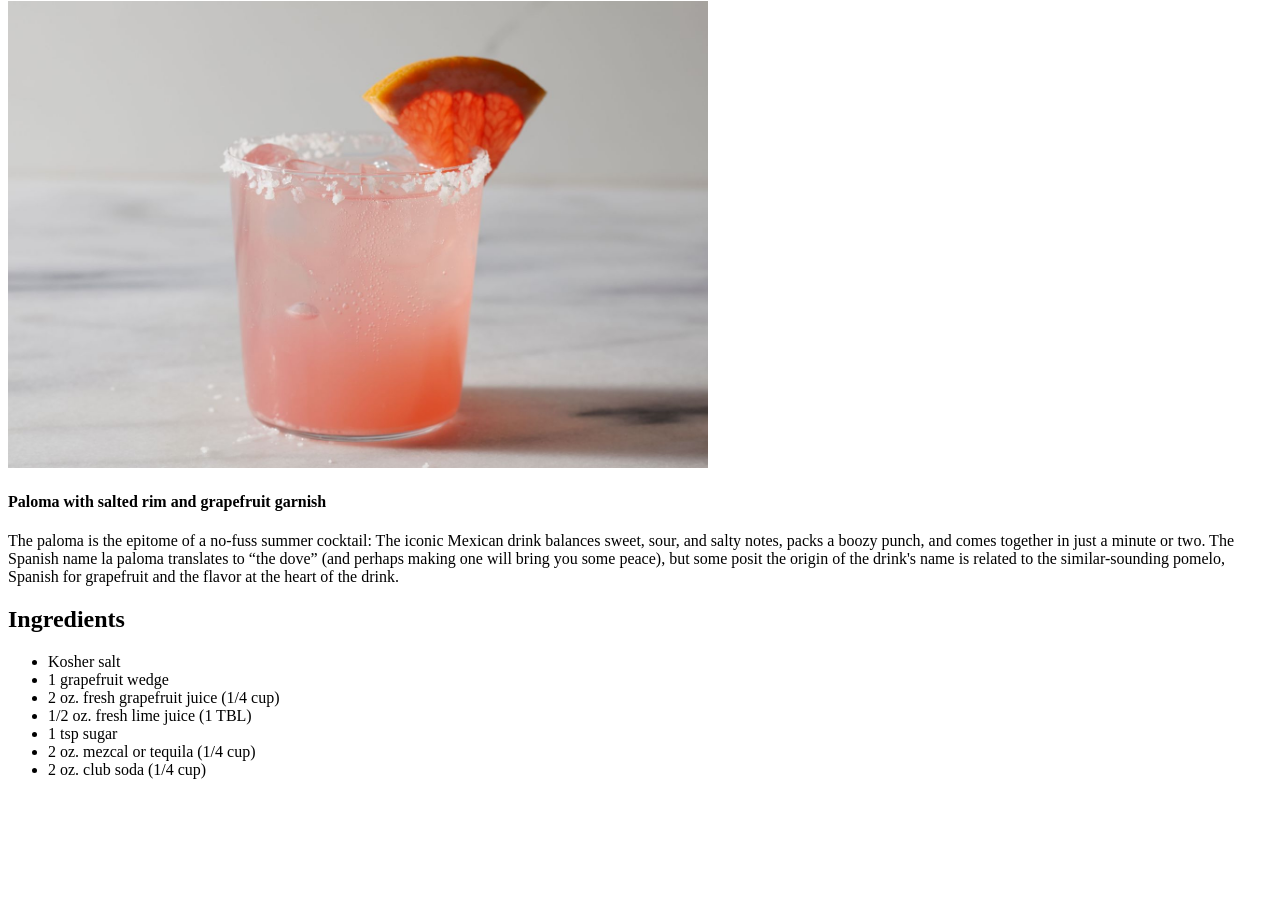
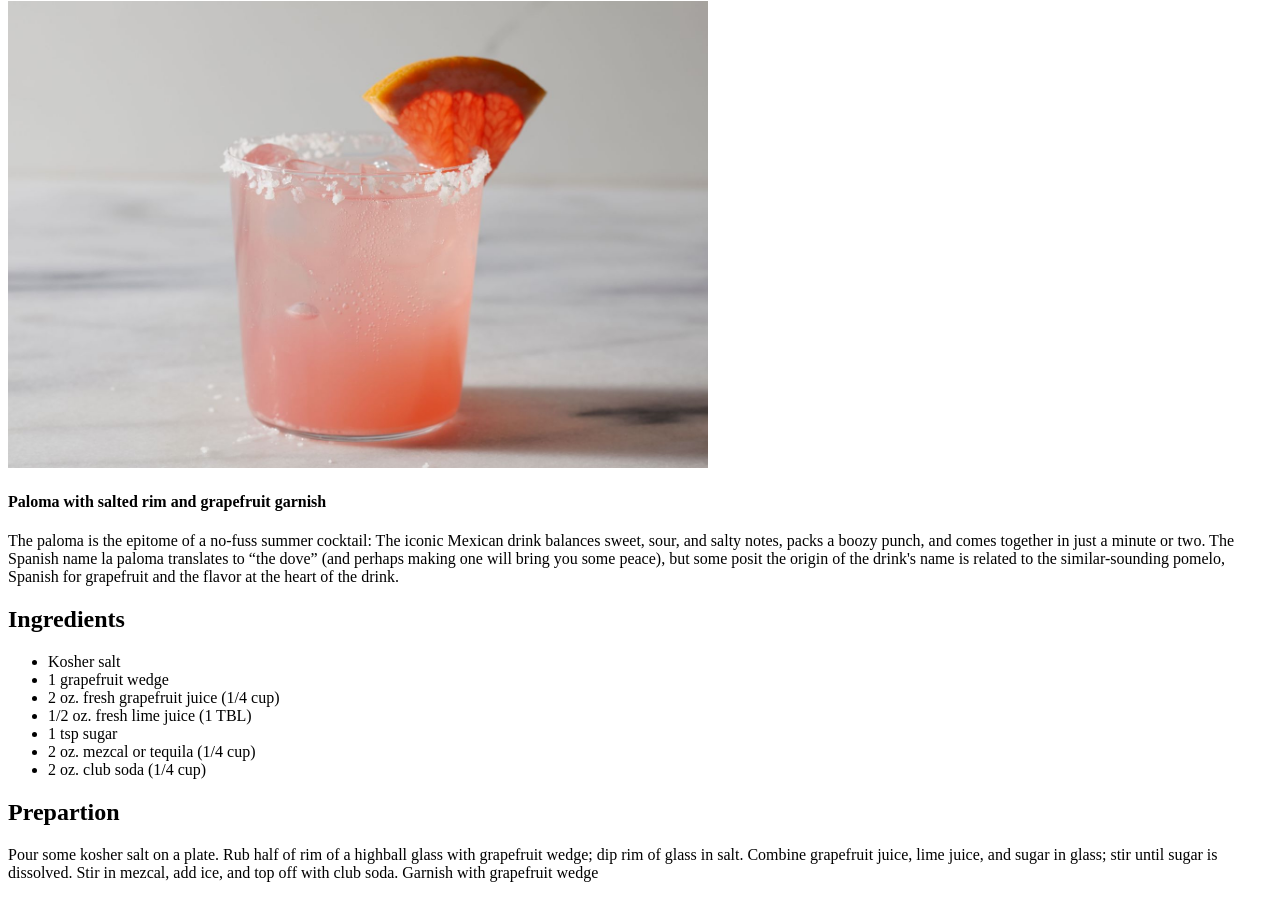
Before and after one commit to Alemoses/odin-recipes, a plain HTML site: page recipes/paloma/paloma.html in a window 1280 px wide. Shown: the part 79-977 px from the top of the page. Before the commit the page ends 874 px from the top, so only its background shows below. Drawn offline with Linux system fonts and the light colour scheme.

Commit message:
Add preparation heading and instructions

```diff
--- a/recipes/paloma/paloma.html
+++ b/recipes/paloma/paloma.html
@@ -28,5 +28,10 @@
       <li>2 oz. club soda (1/4 cup)</li>
     </ul>
 
+    <h2>Prepartion</h2>
+
+    <p>Pour some kosher salt on a plate. Rub half of rim of a highball glass with grapefruit wedge; dip rim of glass in salt.
+       Combine grapefruit juice, lime juice, and sugar in glass; stir until sugar is dissolved. Stir in mezcal, add ice, and
+       top off with club soda. Garnish with grapefruit wedge</p>
   </body>
 </html>
```
